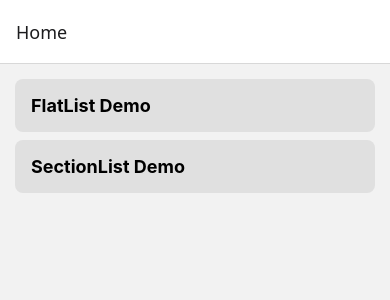
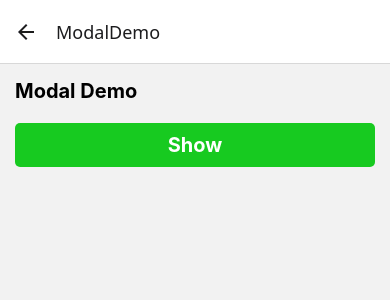
Before and after one commit to Soham-Kale/listAndApi, a React Native app: screen /ModalDemo in a window 390 px wide. Shown: the top 300 px of the page. Built offline with nearby package versions, Linux system fonts and the light colour scheme.

Commit message:
Add new screens for Modal, Pull to Refresh, and Touchable demos; update navigation and Home screen topics

```diff
--- a/src/screen/FlatList.tsx
+++ b/src/screen/FlatList.tsx
@@ -55,5 +55,4 @@
     }
 })
 
-
 export default FlastListScreen;
--- a/src/screen/HomeScreen.tsx
+++ b/src/screen/HomeScreen.tsx
@@ -12,6 +12,21 @@
         id: '2',
         title: "SectionList Demo",
         screen: "SectionListDemo"
+    },
+    {
+        id: '3',
+        title: "Touchable Demo",
+        screen: "TouchableDemo"
+    },
+    {
+        id: '4',
+        title: "Modal Demo",
+        screen: "ModalDemo"
+    },
+    {
+        id: '5',
+        title: "Pull to Refresh Demo",
+        screen: "PullToRefreshDemo"
     },
 ]
 
--- /dev/null
+++ b/src/screen/ModalDemo.tsx
@@ -0,0 +1,83 @@
+import { useState } from "react";
+import { Modal, StyleSheet, Text, TouchableOpacity, View } from "react-native";
+
+
+const ModalDemo = () => {
+
+    const [showModal, setShowModal] = useState(false);
+
+    return <View style={styles.container}>
+        <Text style={styles.header}>Modal Demo</Text>
+
+        <TouchableOpacity
+            onPress={() => setShowModal(!showModal)}
+            style={styles.btn}>
+            <Text style={styles.btnText}>Show</Text>
+        </TouchableOpacity>
+
+        <Modal
+            animationType="slide"
+            visible={showModal}
+            transparent={true}
+            onRequestClose={() => setShowModal(false)}
+        >
+            <View style={styles.centerView}>
+                <View style={styles.modalView}>
+                    <Text>Modal Component</Text>
+
+                    <TouchableOpacity
+                        onPress={() => setShowModal(false)}
+                        style={styles.btn}>
+                        <Text style={styles.btnText}>Close</Text>
+                    </TouchableOpacity>
+                </View>
+            </View>
+        </Modal>
+    </View>
+}
+
+const styles = StyleSheet.create({
+    container: {
+        flex: 1,
+        padding: 15,
+    },
+    header: {
+        fontSize: 20,
+        fontWeight: 'bold',
+    },
+        btn: {
+        padding: 10,
+        backgroundColor: "#17ca20",
+        alignItems: "center",
+        marginTop: 20,
+        borderRadius: 5,
+    },
+    btnText: {
+        fontSize: 20,
+        color: "#fff",
+        fontWeight: "bold",
+    },
+    centerView: {
+        flex: 1,
+        justifyContent: "center",
+        alignItems: "center",
+        backgroundColor: "rgba(0,0,0,0.5)",
+    },
+    modalView: {
+        backgroundColor: "#fff",
+        padding: 35,
+        borderRadius: 20,
+        alignItems: "center",
+        shadowColor: "#000",
+        shadowOffset: {
+            width: 0,
+            height: 2,
+        },
+        shadowOpacity: 0.25,
+        shadowRadius: 4,
+        elevation: 5,
+    }
+})
+
+
+export default ModalDemo;
--- /dev/null
+++ b/src/screen/PullToRefresh.tsx
@@ -0,0 +1,21 @@
+import { StyleSheet, Text, View } from "react-native";
+
+
+const PullToRefresh = () => {
+    return <View style={styles.container}>
+        <Text style={styles.header}>Large list with pull to refresh and infinite scroll</Text>
+    </View>
+}
+
+const styles = StyleSheet.create({
+    container: {
+        flex: 1,
+        padding: 10,
+    },
+    header: {
+        fontSize: 20,
+        fontWeight: 'bold',
+    },
+})
+
+export default PullToRefresh;
--- a/src/screen/RootNavigation.tsx
+++ b/src/screen/RootNavigation.tsx
@@ -2,11 +2,17 @@
 import HomeScreen from "./HomeScreen";
 import FlastListScreen from "./FlatList";
 import SectionListScreen from "./SectionListScreen";
+import TouchableScreen from "./TouchableScreen";
+import ModalDemo from "./ModalDemo";
+import PullToRefresh from "./PullToRefresh";
 
 export type RootStackParamList = {
     Home: undefined;
     FlatListDemo: undefined;
     SectionListDemo: undefined;
+    TouchableDemo: undefined;
+    ModalDemo: undefined;
+    PullToRefreshDemo: undefined;
 }
 
 const Stack = createStackNavigator<RootStackParamList>();
@@ -17,6 +23,9 @@
             <Stack.Screen name="Home" component={HomeScreen} />
             <Stack.Screen name="FlatListDemo" component={FlastListScreen}/>
             <Stack.Screen name="SectionListDemo" component={SectionListScreen}/>
+            <Stack.Screen name="TouchableDemo" component={TouchableScreen}/>
+            <Stack.Screen name="ModalDemo" component={ModalDemo}/>
+            <Stack.Screen name="PullToRefreshDemo" component={PullToRefresh}/>
         </Stack.Navigator>
     )
 }
--- a/src/screen/SectionListScreen.tsx
+++ b/src/screen/SectionListScreen.tsx
@@ -1,5 +1,5 @@
 import React from "react";
-import { SectionList, Text, View } from "react-native";
+import { SectionList, StyleSheet, Text, View } from "react-native";
 
 const SECTION_DATA = [
     {
@@ -20,7 +20,7 @@
 const SectionListScreen: React.FC = () => {
 
     const handleRenderItems = ({item}: {item: string}) => (
-        <View>
+        <View style={styles.item}>
             <Text>{item}</Text>
         </View>
     )
@@ -30,13 +30,13 @@
     }: {
         section: { title: string };
     }) => (
-        <View>
-            <Text>{title}</Text>
+        <View style={styles.sectionHeader}>
+            <Text style={styles.sectionHeaderText}>{title}</Text>
         </View>
     )
 
-    return <View>
-        <Text>Section List Screen</Text>
+    return <View style={styles.conatiner}>
+        <Text style={styles.header}>Section List Screen</Text>
         <SectionList
             renderSectionHeader={handleRenderSectionHeader}
             sections={SECTION_DATA}
@@ -46,4 +46,28 @@
     </View>
 }
 
+const styles = StyleSheet.create({
+    conatiner: {
+        flex: 1,
+        padding: 15
+    },
+    header: {
+        fontSize: 20,
+        fontWeight: 'bold',
+    },
+    item: {
+        padding: 10,
+        borderBottomWidth: 1,
+        borderBottomColor: '#eeee',
+    },
+    sectionHeader: {
+        backgroundColor: '#f0f0f0',
+        padding: 5,
+    },
+    sectionHeaderText: {
+        fontSize: 18,
+        fontWeight: 'bold',
+    }
+})
+
 export default SectionListScreen;
--- /dev/null
+++ b/src/screen/TouchableScreen.tsx
@@ -0,0 +1,58 @@
+import { useState } from "react"
+import { Pressable, StyleSheet, Text, TouchableWithoutFeedback, View } from "react-native"
+
+const TouchableScreen = () => {
+    const [count, setCount] = useState(0);
+
+    return <View style={styles.container}>
+        <Text style={styles.header}>Touchable Screen</Text>
+
+        <TouchableWithoutFeedback onPress={() => setCount(count+ 1)}>
+            <View style={styles.btn}>
+                <Text style={styles.btnText}> TouchableWithFeedback </Text>
+            </View>
+        </TouchableWithoutFeedback>
+
+        <Pressable
+            style={({ pressed }) => [
+                styles.btn,
+                {
+                    backgroundColor: pressed ? "#d3e90fff" : "#e63e14ff"
+                },
+            ]}
+        >
+            {
+                ({pressed}) => <Text style={
+                    [styles.btnText, { color: pressed ? "white" : "black" }]
+                }> {pressed ? "Pressed Now": "Pressable"} </Text>
+            }
+        </Pressable>
+
+
+    </View>
+};
+
+const styles = StyleSheet.create({
+    container: {
+        flex: 1,
+        padding: 15,
+    },
+    header: {
+        fontSize: 20,
+        fontWeight: 'bold',
+    },
+    btn: {
+        padding: 10,
+        backgroundColor: "#17ca20",
+        alignItems: "center",
+        marginTop: 20,
+        borderRadius: 5,
+    },
+    btnText: {
+        fontSize: 20,
+        color: "#fff",
+        fontWeight: "bold",
+    }
+});
+
+export default TouchableScreen;
```
